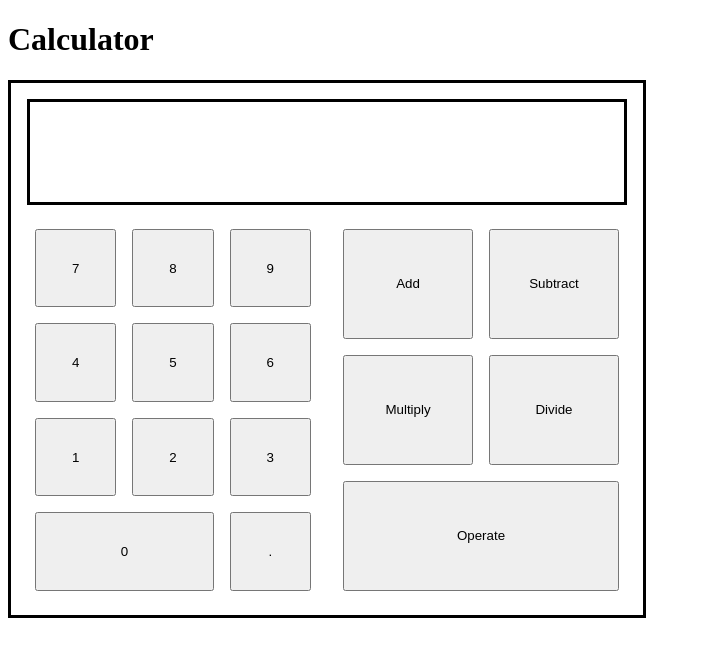
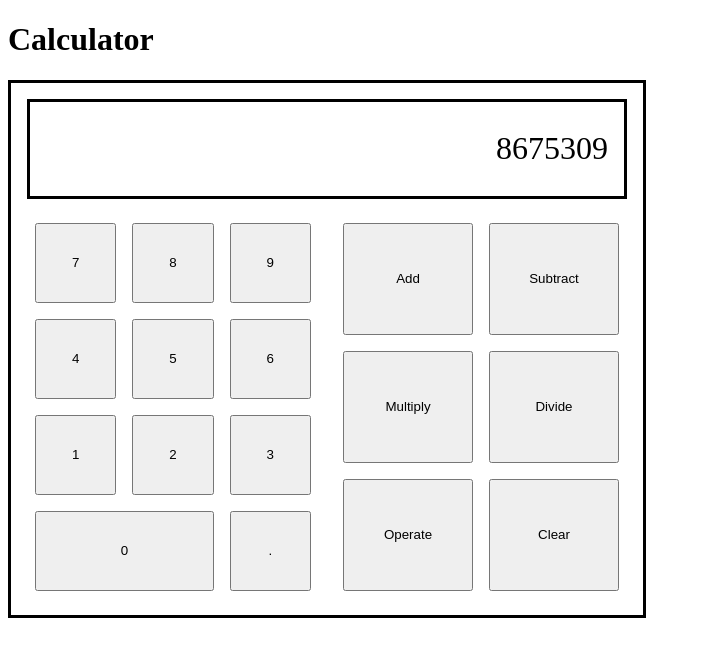
Before and after one commit to rhogoboom/calculator, a plain HTML site: page index.html in a window 1280 px wide. Shown: the whole page, without its empty margins (0-701 px from the left). Drawn offline with Linux system fonts and the light colour scheme.

Commit message:
style: added a clear button and styled display output

```diff
--- a/index.html
+++ b/index.html
@@ -13,7 +13,7 @@
     <div class="content">
         <h1>Calculator</h1>
         <div class="calculator">
-            <div class="screen"></div>
+            <div class="screen">8675309</div>
             <div class="lower-half">
                 <div class="digits">
                     <div class="digit-div"><button class="digit">7</button></div>
@@ -34,6 +34,7 @@
                     <div class="operation-div"><button class="operation">Multiply</button></div>
                     <div class="operation-div"><button class="operation">Divide</button></div>
                     <div class="operation-div" id="operate"><button class="operation">Operate</button></div>
+                    <div class="operation-div"><button class="operation">Clear</button></div>
                 </div>
             </div>
 
--- a/styles/style.css
+++ b/styles/style.css
@@ -11,6 +11,12 @@
 .screen {
     height: 20%;
     border: solid black;
+    display: flex;
+    box-sizing: border-box;
+    justify-content: flex-end;
+    align-items: center;
+    padding: 16px;
+    font-size: 32px;
 }
 
 .lower-half {
```
